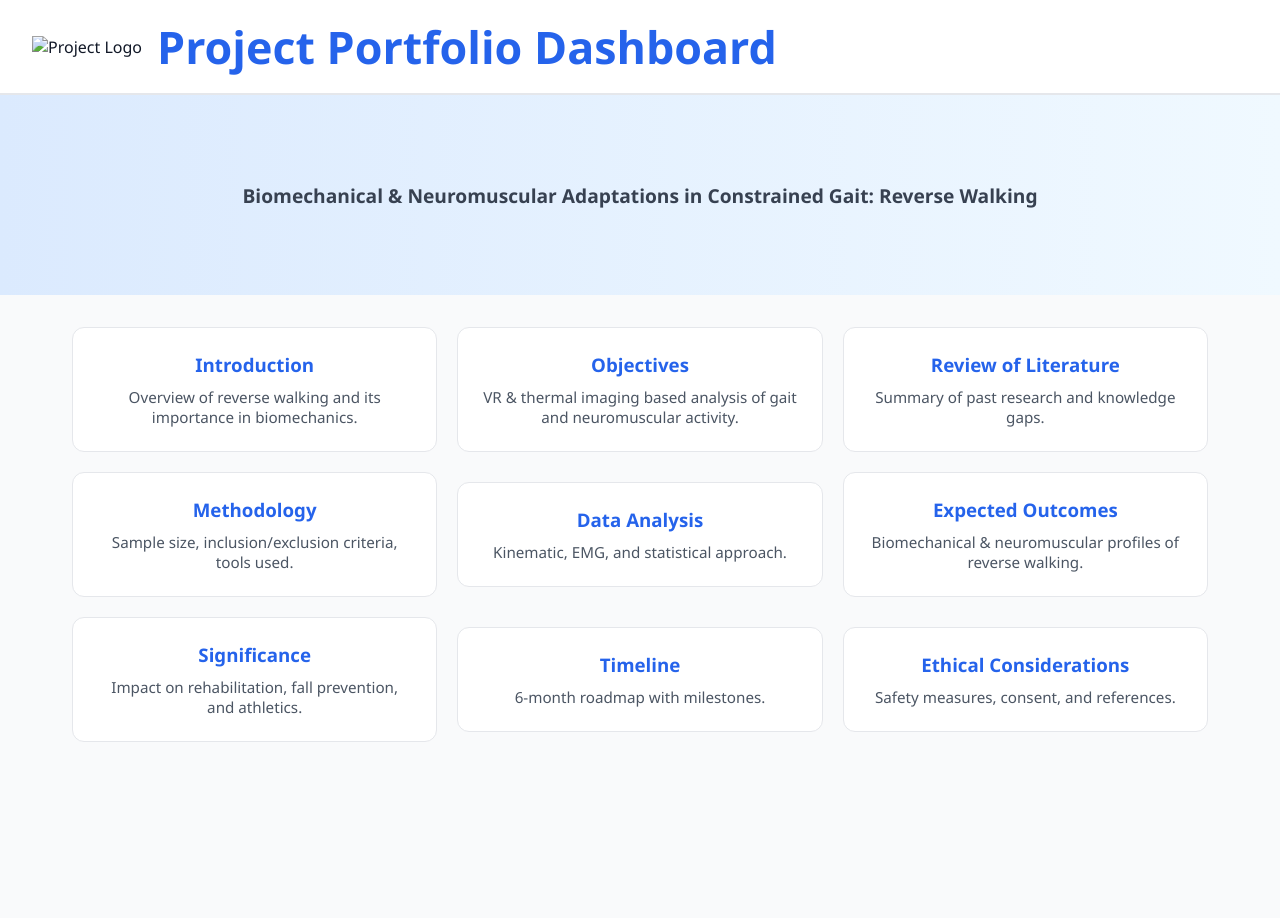
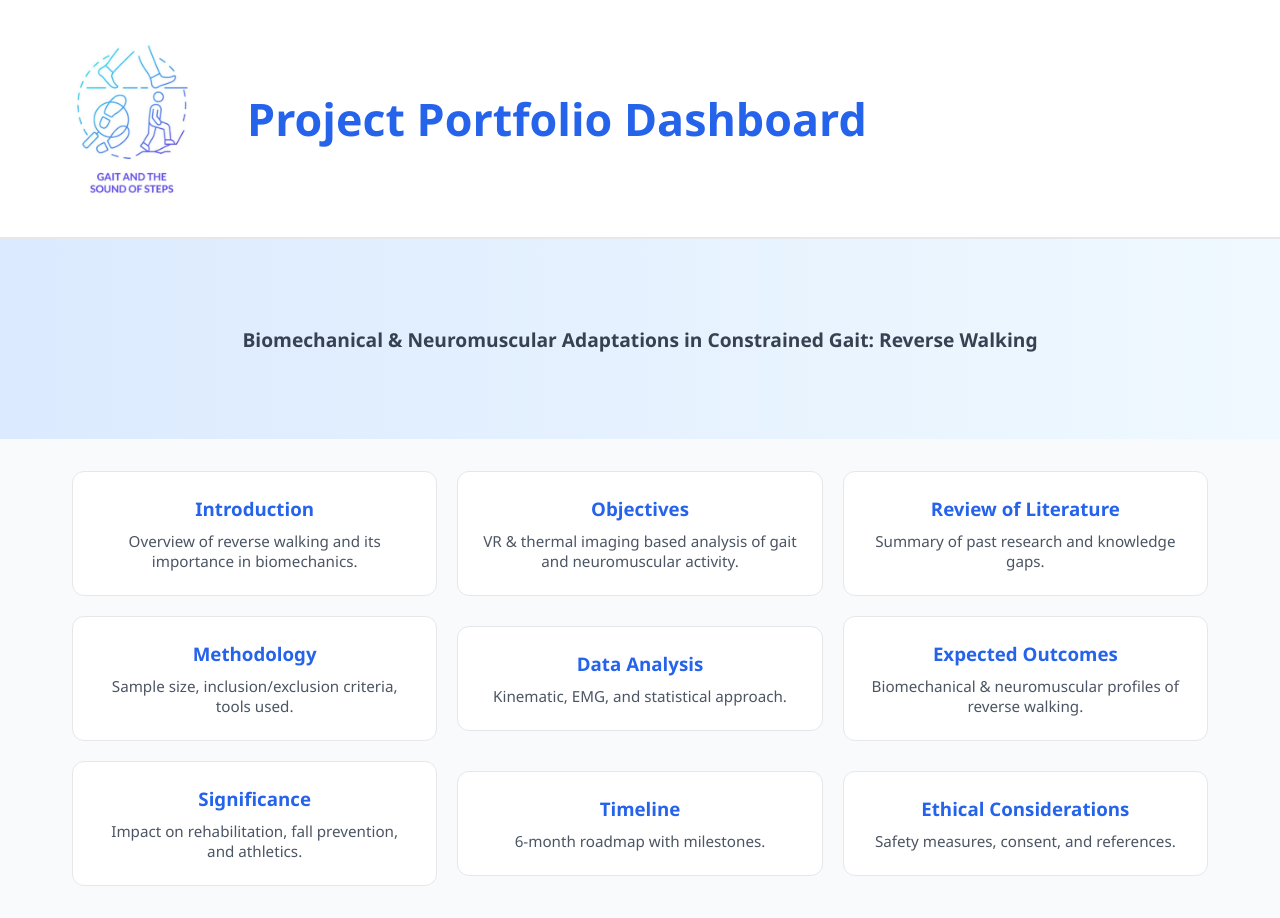
Before and after one commit to Rishikaa07/Gait_Analysis, a plain HTML site: page index.html in a window 1280 px wide. Before the commit the page ends 800 px from the top, so only its background shows below. Drawn offline with Linux system fonts and the light colour scheme.

Commit message:
Update index.html

```diff
--- a/index.html
+++ b/index.html
@@ -11,7 +11,7 @@
   <!-- Top Navigation with Logo -->
   <nav class="navbar">
     <div class="logo">
-      <img src="C:\Users\ajayv\Downloads\gait.jpg" alt="Project Logo">
+      <img src="logo.jpg" alt="Project Logo">
     </div>
     <div class="title">
       <h1>        Project Portfolio Dashboard</h1>
```
